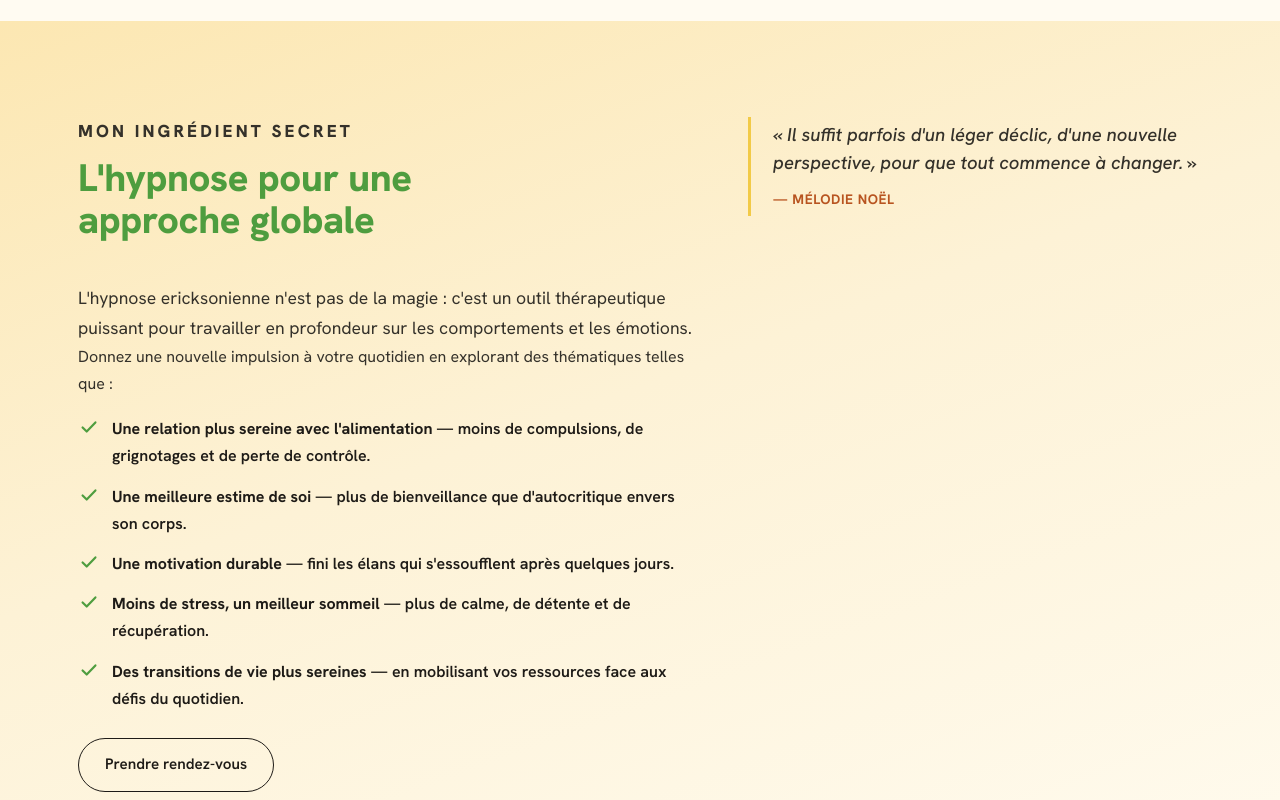
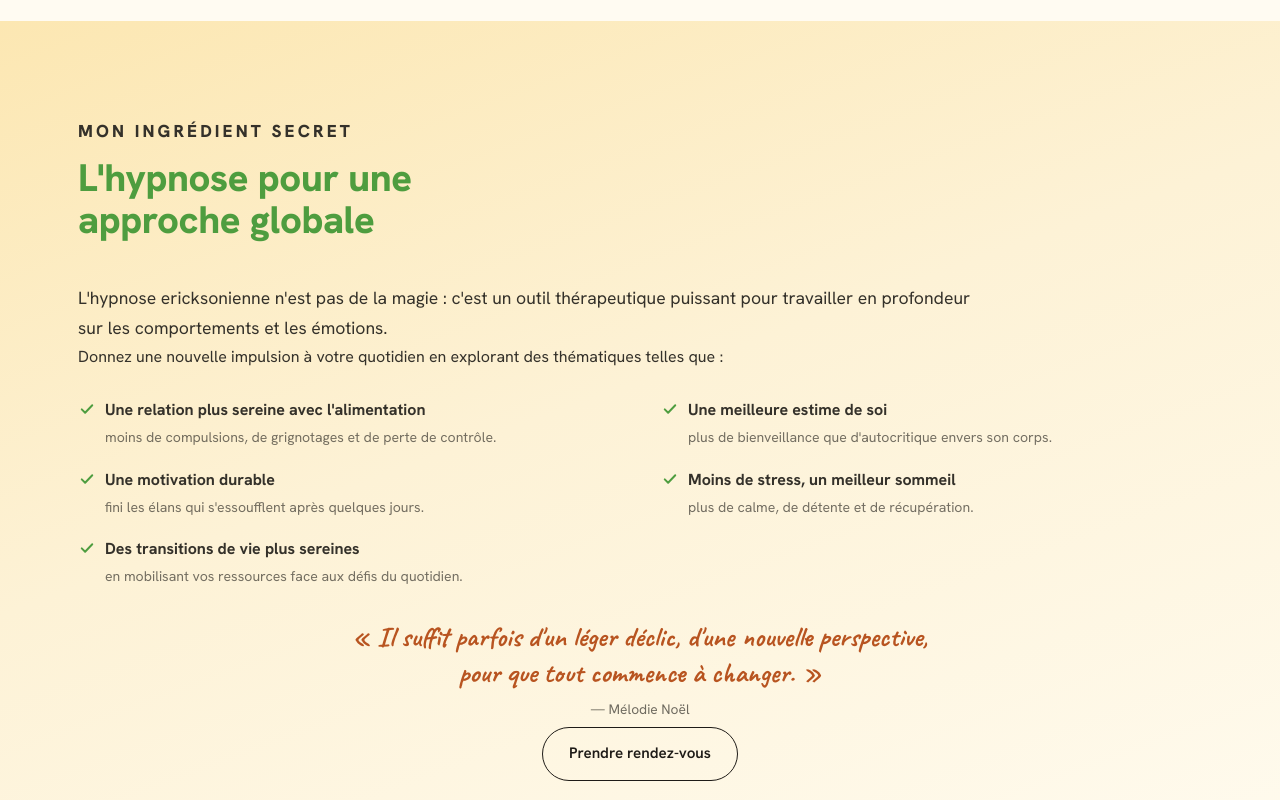
Before and after one commit to melodie-noel/alimentation-dietetique, an Eleventy site: page src/accompagnements.njk in a window 1280 px wide. Shown: the part 1340-2140 px from the top of the page. Built offline with nearby package versions, Linux system fonts and the light colour scheme; Eleventy itself is replaced by a stand-in of ours; files that its build step writes are made by us from their sources.

Commit message:
Refonte : page accompagnements retouches, correction du logo décalé

```diff
--- a/src/_includes/base.njk
+++ b/src/_includes/base.njk
@@ -26,7 +26,7 @@
 <header>
   <div class="wrap nav">
     <a class="brand" href="index.html" aria-label="Mélodie Noël, accueil">
-      <img class="brand-logo" src="assets/img/logo.svg" alt="">
+      <img class="brand-logo" src="assets/img/logo-foot.svg" alt="">
     </a>
     <nav aria-label="Navigation principale">
       <ul class="menu" id="menu">
--- a/src/accompagnements.njk
+++ b/src/accompagnements.njk
@@ -45,23 +45,21 @@ ogDescription: "Manger avec plaisir, vivre en équilibre. Un accompagnement sur
 
   <!-- MON INGRÉDIENT SECRET (HYPNOSE) -->
   <section class="sec acid" id="hypnose">
-    <div class="wrap split">
-      <div>
-        <div class="sec-head">
-          <p class="eyebrow">{{ accompagnements.hypnose.eyebrow }}</p>
-          <h2>{{ accompagnements.hypnose.title }}</h2>
-        </div>
-        <p class="lead">{{ accompagnements.hypnose.lead }}</p>
-        <p>{{ accompagnements.hypnose.intro }}</p>
-        <ul class="feature-list">
-{% for it in accompagnements.hypnose.items %}          <li><svg width="22" height="22" viewBox="0 0 24 24" fill="none"><path d="M5 12.5l4.5 4.5L19 7" stroke="#4E9D3F" stroke-width="2.4" stroke-linecap="round" stroke-linejoin="round"/></svg> <span><strong>{{ it.strong }}</strong> — {{ it.text }}</span></li>
-{% endfor %}        </ul>
-        <a class="btn btn-out" href="{{ accompagnements.hypnose.ctaHref }}">{{ accompagnements.hypnose.ctaLabel }}</a>
+    <div class="wrap">
+      <div class="sec-head">
+        <p class="eyebrow">{{ accompagnements.hypnose.eyebrow }}</p>
+        <h2>{{ accompagnements.hypnose.title }}</h2>
       </div>
-      <aside class="quote-block">
+      <p class="lead" style="max-width:52em">{{ accompagnements.hypnose.lead }}</p>
+      <p style="max-width:52em">{{ accompagnements.hypnose.intro }}</p>
+      <ul class="theme-grid">
+{% for it in accompagnements.hypnose.items %}        <li><span class="th"><svg width="18" height="18" viewBox="0 0 24 24" fill="none" aria-hidden="true"><path d="M5 12.5l4.5 4.5L19 7" stroke="#4E9D3F" stroke-width="2.6" stroke-linecap="round" stroke-linejoin="round"/></svg><strong>{{ it.strong }}</strong></span><em>{{ it.text }}</em></li>
+{% endfor %}      </ul>
+      <figure class="pullquote">
         <p>« {{ accompagnements.hypnose.quote }} »</p>
-        <cite>{{ accompagnements.hypnose.quoteCite }}</cite>
-      </aside>
+        <figcaption>{{ accompagnements.hypnose.quoteCite }}</figcaption>
+      </figure>
+      <div style="text-align:center;margin-top:6px"><a class="btn btn-out" href="{{ accompagnements.hypnose.ctaHref }}">{{ accompagnements.hypnose.ctaLabel }}</a></div>
     </div>
   </section>
 
@@ -72,33 +70,8 @@ ogDescription: "Manger avec plaisir, vivre en équilibre. Un accompagnement sur
     </div>
   </section>
 
-  <!-- STOP AUX IDÉES REÇUES -->
-  <section class="sec alt" id="idees-recues">
-    <div class="wrap">
-      <div class="sec-head">
-        <p class="eyebrow">{{ accompagnements.idees.eyebrow }}</p>
-        <h2>{{ accompagnements.idees.title }}</h2>
-      </div>
-      <ul class="myths">
-{% for m in accompagnements.idees.myths %}        <li>« {{ m }} »</li>
-{% endfor %}      </ul>
-      <p class="lead" style="text-align:center;max-width:48em;margin:26px auto 0">{{ accompagnements.idees.note }}</p>
-    </div>
-  </section>
-
-  <!-- DÉROULÉ D'UNE SÉANCE -->
-  <section class="sec" id="deroule">
-    <div class="wrap">
-      <div class="sec-head">
-        <p class="eyebrow">{{ accompagnements.deroule.eyebrow }}</p>
-        <h2>{{ accompagnements.deroule.title }}</h2>
-      </div>
-      <p class="lead" style="max-width:54em;margin:0 auto;text-align:center">{{ accompagnements.deroule.text }}</p>
-    </div>
-  </section>
-
   <!-- MON APPROCHE -->
-  <section class="sec acid" id="approche">
+  <section class="sec alt" id="approche">
     <div class="wrap">
       <div class="sec-head">
         <p class="eyebrow">{{ accompagnements.approche.eyebrow }}</p>
@@ -121,6 +94,31 @@ ogDescription: "Manger avec plaisir, vivre en équilibre. Un accompagnement sur
           <p>{{ accompagnements.approche.card3Text }}</p>
         </article>
       </div>
+    </div>
+  </section>
+
+  <!-- DÉROULÉ D'UNE SÉANCE -->
+  <section class="sec" id="deroule">
+    <div class="wrap">
+      <div class="sec-head">
+        <p class="eyebrow">{{ accompagnements.deroule.eyebrow }}</p>
+        <h2>{{ accompagnements.deroule.title }}</h2>
+      </div>
+      <p class="lead" style="max-width:54em;margin:0 auto;text-align:center">{{ accompagnements.deroule.text }}</p>
+    </div>
+  </section>
+
+  <!-- STOP AUX IDÉES REÇUES -->
+  <section class="sec acid" id="idees-recues">
+    <div class="wrap">
+      <div class="sec-head">
+        <p class="eyebrow">{{ accompagnements.idees.eyebrow }}</p>
+        <h2>{{ accompagnements.idees.title }}</h2>
+      </div>
+      <ul class="myths">
+{% for m in accompagnements.idees.myths %}        <li>« {{ m }} »</li>
+{% endfor %}      </ul>
+      <p class="lead" style="text-align:center;max-width:48em;margin:26px auto 0">{{ accompagnements.idees.note }}</p>
     </div>
   </section>
 
--- a/src/assets/css/style.css
+++ b/src/assets/css/style.css
@@ -321,9 +321,9 @@ footer{background:#20211b;color:#bcd3bf;padding:56px 0 26px}
 .myths li{position:relative;background:#fff;border:1px dashed var(--line);border-radius:999px;padding:10px 20px 10px 38px;color:var(--ink);font-style:italic;opacity:.9}
 .myths li::before{content:"\2715";position:absolute;left:16px;top:50%;transform:translateY(-50%);color:var(--corail);font-style:normal;font-weight:800}
 /* Nouveau logo (SVG) */
-.brand-logo{height:120px;width:auto;display:block}
+.brand-logo{height:71px;width:auto;display:block}
 .foot-logo{height:52px;width:auto;display:block}
-@media(max-width:560px){.nav{height:92px}.brand-logo{height:64px}}
+@media(max-width:560px){.nav{height:92px}.brand-logo{height:38px}}
 /* Mon approche : note rassurante intégrée au bloc hypnose */
 .pill .approche-note{margin:13px 0 0;padding-top:12px;border-top:1px solid var(--line);font-family:'Caveat',cursive;font-weight:600;font-size:1.32rem;line-height:1.25;color:var(--terra)}
 .t-ink{border-color:#cfc7ba;color:#34312A}
@@ -331,3 +331,14 @@ footer{background:#20211b;color:#bcd3bf;padding:56px 0 26px}
 .cta-elan{font-family:'Caveat',cursive;font-weight:600;font-size:1.65rem;line-height:1.2;color:var(--terra);margin:0 0 30px}
 .cards .card{position:relative;overflow:hidden}
 .cards .card::before{content:"";position:absolute;top:0;left:0;right:0;height:4px;background:var(--vert)}
+/* Section hypnose : affichage allégé (grille de thèmes + citation) */
+.theme-grid{list-style:none;display:grid;grid-template-columns:1fr 1fr;gap:18px 42px;margin:26px 0 32px;padding:0}
+.theme-grid li{display:block}
+.theme-grid .th{display:block}
+.theme-grid .th svg{vertical-align:-3px;margin-right:9px}
+.theme-grid .th strong{font-weight:700;color:var(--ink);line-height:1.3}
+.theme-grid em{display:block;font-style:normal;font-size:.88rem;color:var(--ink);opacity:.68;margin:4px 0 0 27px;line-height:1.45}
+.pullquote{max-width:36em;margin:4px auto 0;text-align:center}
+.pullquote p{font-family:'Caveat',cursive;font-size:clamp(1.45rem,3vw,1.75rem);color:var(--terra);line-height:1.3;margin:0}
+.pullquote figcaption{font-size:.86rem;color:var(--ink);opacity:.7;margin-top:6px}
+@media(max-width:720px){.theme-grid{grid-template-columns:1fr}}
```
